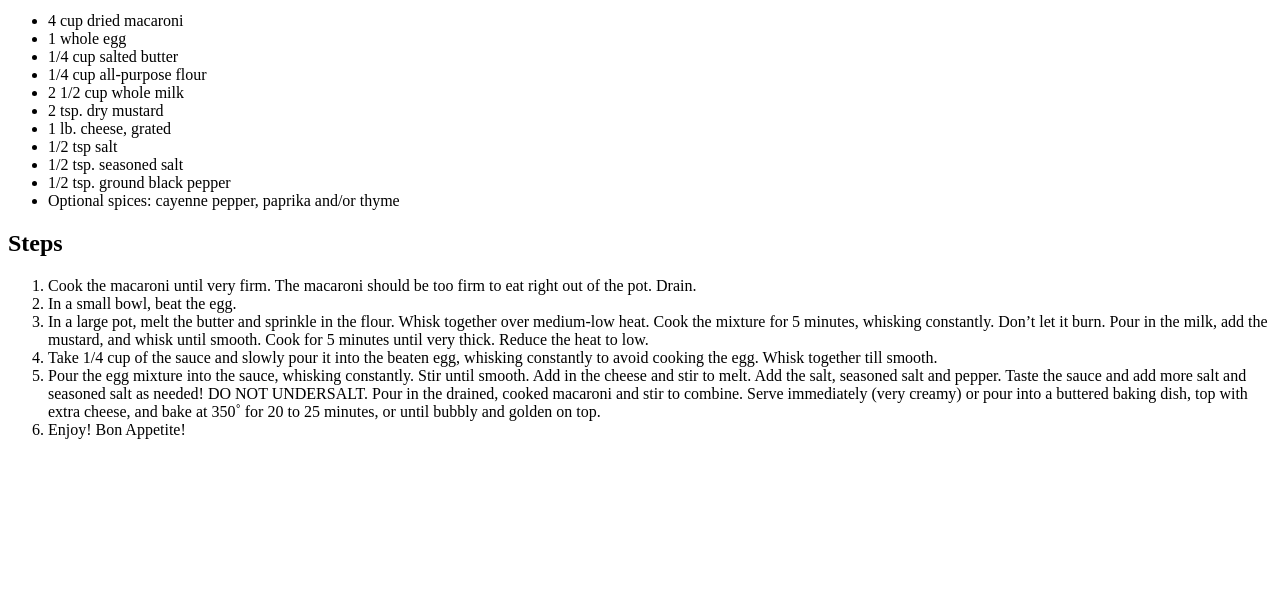
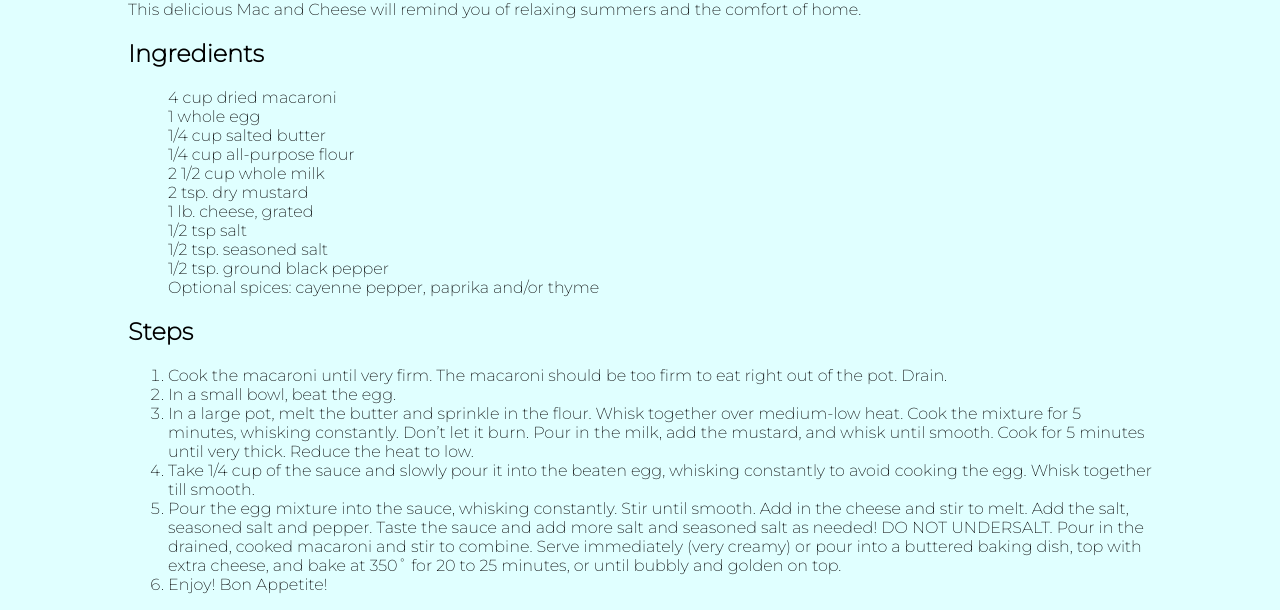
Before and after one commit to ennat1990/odin-recipes, a plain HTML site: page recipes/mac-and-cheese.html in a window 1280 px wide. Shown: the part 473-1083 px from the top of the page. Before the commit the page ends 928 px from the top, so only its background shows below. Drawn offline with Linux system fonts and the light colour scheme; files that its build step writes are made by us from their sources.

Commit message:
Added CSS to all recipes

```diff
--- a/recipes/mac-and-cheese.html
+++ b/recipes/mac-and-cheese.html
@@ -2,6 +2,10 @@
 <html lang="en">
     <head>
         <meta charset="utf-8">
+        <link rel="preconnect" href="https://fonts.googleapis.com">
+<link rel="preconnect" href="https://fonts.gstatic.com" crossorigin>
+<link href="https://fonts.googleapis.com/css2?family=Montserrat:ital,wght@0,100;0,200;1,100;1,200&display=swap" rel="stylesheet">
+        <link rel="stylesheet" href="style.css">
         <title>Mac and Cheese</title>
     </head>
     <body>
```
Also changed, not shown: recipes/stuffed-peppers.html (+4 -0 lines), recipes/tortilla-melt.html (+4 -0 lines).
